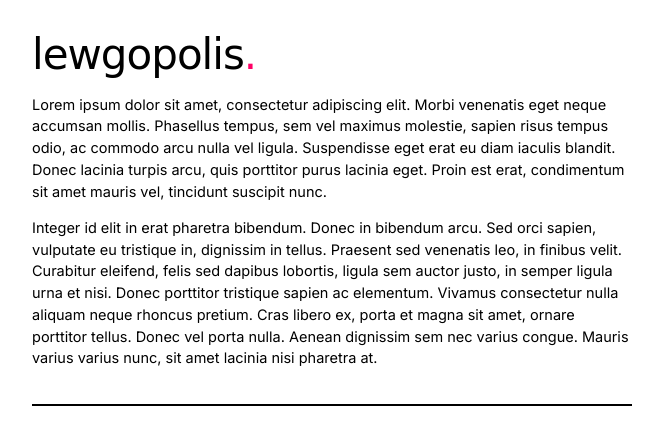
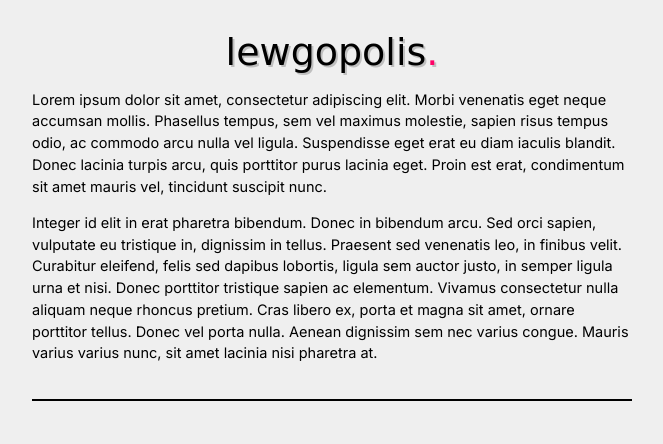
Before and after one commit to lewgopolis/lewgopolis.github.io, a plain HTML site: page index.html in a window 1280 px wide. Shown: the whole page, without its empty margins (6-669 px from the left). Drawn offline with Linux system fonts and the light colour scheme; a web font is replaced by a local one.

Commit message:
Update main.css

```diff
--- a/css/main.css
+++ b/css/main.css
@@ -1,6 +1,5 @@
 body {
-background: #fff;
-color: #000;
+background: #efefef;
 font-family: "arial", sans-serif;
 font-size: 14px;
 }
@@ -13,8 +12,9 @@ padding:10px;
 
 .title {
 font-family: 'Calistoga', cursive;
-font-size: 42px;
-letter-spacing:-1px;
+font-size: 38px;
+text-shadow: 2px 2px #00000033;
+text-align:center;
 }
 
 .post {
@@ -22,7 +22,8 @@ font-size: 14.5px;
 line-height:1.5;
 padding-bottom: 20px;
 font-family: 'Inter', sans-serif;
-border-bottom: 2px solid #000;
+border-bottom: 2px solid #000000;
+margin-bottom:20px;
 }
 
 a:link, a:visited {
@@ -43,3 +44,10 @@ th, td {
   padding: 5px;
   text-align: left;
 }
+
+img {
+  float: right;
+  max-width:150px;
+  max-height:150px;
+  margin-left:15px;
+}
```
